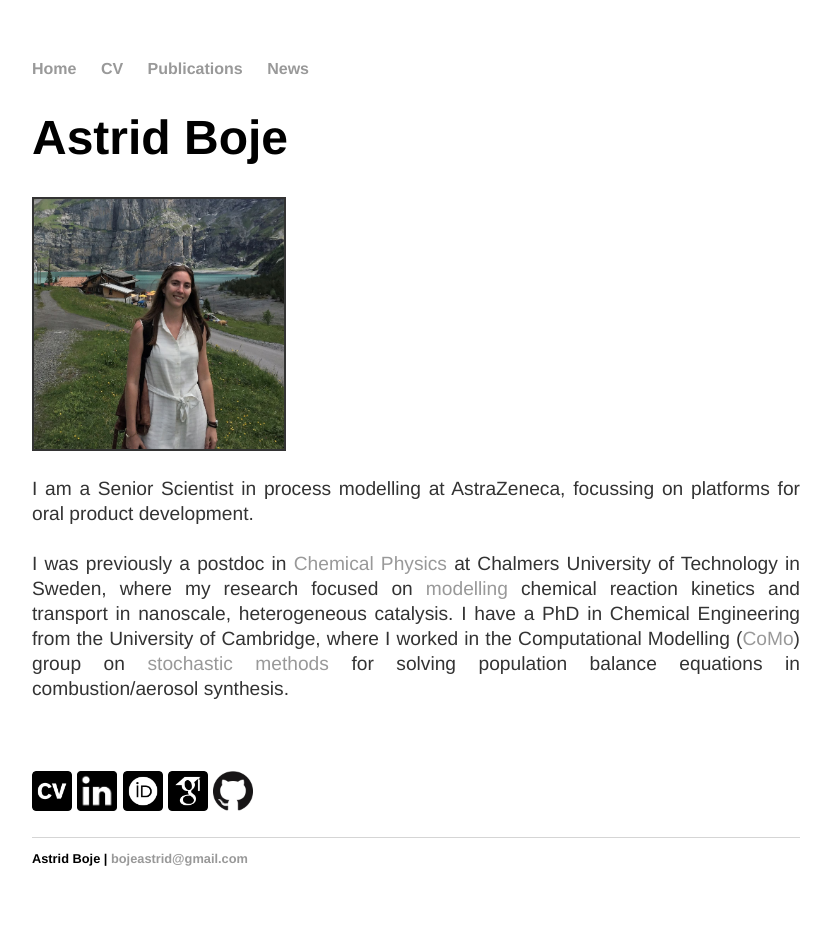
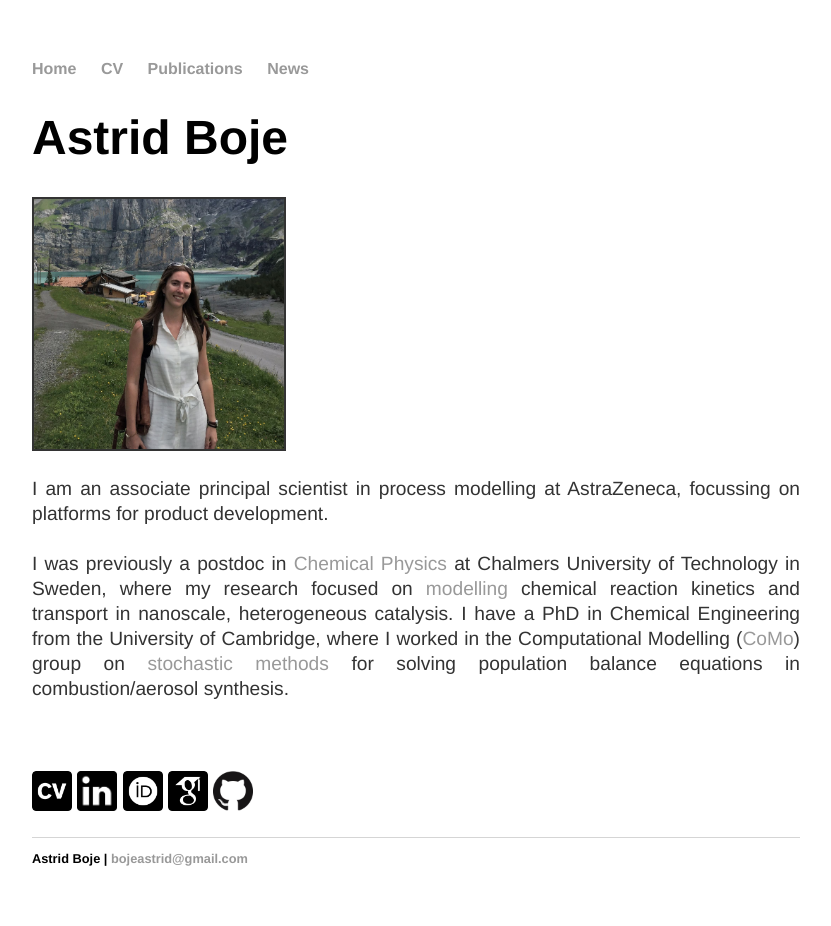
Before and after one commit to aab64/aab64.github.io, a Jekyll site: the page built from index.html, in a window 1280 px wide. Shown: the whole page, without its empty margins (224-1055 px from the left). Built offline with Jekyll 4.4.1, drawn with Linux system fonts in a browser that asks for light colours.

Commit message:
Update index with new job title.html

```diff
--- a/index.html
+++ b/index.html
@@ -1,6 +1,6 @@
 ---
 layout: default
-title: Astrid Boje | Senior Scientist | Advanced Process Modeller | AstraZeneca
+title: Astrid Boje | Associate Principal Scientist | Digital Science | AstraZeneca
 ---
 
 <div class="title">
@@ -12,7 +12,7 @@ title: Astrid Boje | Senior Scientist | Advanced Process Modeller | AstraZeneca
 		<img src="/images/home_picture_square_small.jpg" height="auto" width="250px" border="2px solid grey" float="left">
 	</p>
 	<p align="justify">
-		I am a Senior Scientist in process modelling at AstraZeneca, focussing on platforms for oral product development.
+		I am an associate principal scientist in process modelling at AstraZeneca, focussing on platforms for product development.
 		<br/>
 		<br/>
 		I was previously a postdoc in <a href="http://www.chalmers.se/en/staff/Pages/Astrid-Boje.aspx">Chemical Physics</a> at Chalmers University of Technology in Sweden, where
```
